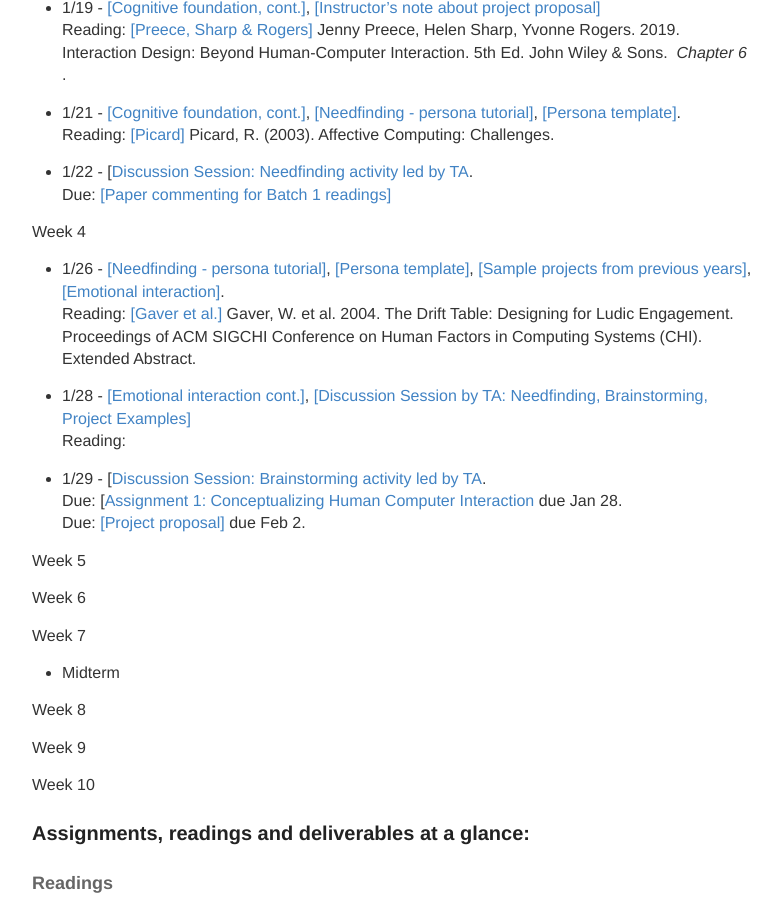
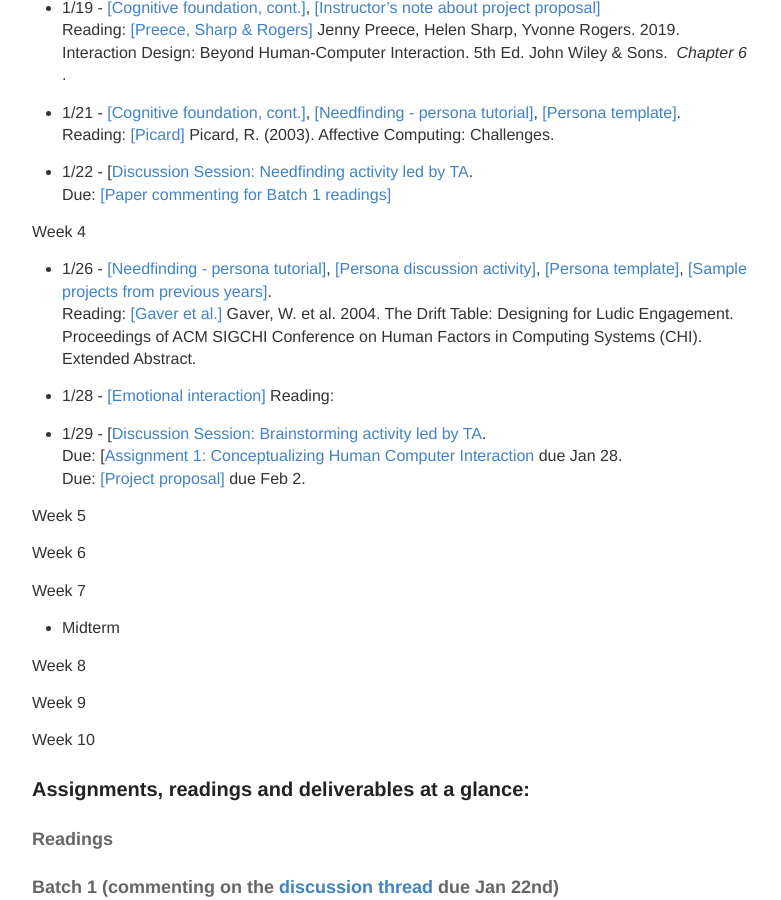
Before and after one commit to hciwang/hciwang.github.io, a Jekyll site: the page built from _posts/2021-1-1-lectures.md, in a window 1280 px wide and 900 px high, scrolled down 1052 px. Shown: the whole window, without its empty margins (248-1029 px from the left). Built offline with Jekyll 4.4.1, drawn with Linux system fonts in a browser that asks for light colours.

Commit message:
Update 2021-1-1-lectures.md

```diff
--- a/_posts/2021-1-1-lectures.md
+++ b/_posts/2021-1-1-lectures.md
@@ -46,10 +46,10 @@
 
 
 Week 4
-- 1/26 - [[Needfinding - persona tutorial]](https://canvas.ucdavis.edu/courses/539971/files/folder/Lectures?preview=11427316), [[Persona template]](https://asinthecity.com/2011/05/13/explaining-personas-used-in-ux-design-%E2%80%93-part-2/), [[Sample projects from previous years]](https://canvas.ucdavis.edu/courses/539971/files/folder/Lectures?preview=11506090), [[Emotional interaction]]().
+- 1/26 - [[Needfinding - persona tutorial]](https://canvas.ucdavis.edu/courses/539971/files/folder/Lectures?preview=11427316), [[Persona discussion activity]](https://canvas.ucdavis.edu/courses/539971/files/folder/Lectures?preview=11507571), [[Persona template]](https://asinthecity.com/2011/05/13/explaining-personas-used-in-ux-design-%E2%80%93-part-2/), [[Sample projects from previous years]](https://canvas.ucdavis.edu/courses/539971/files/folder/Lectures?preview=11506090).
 Reading: [[Gaver et al.]](https://canvas.ucdavis.edu/courses/539971/files/folder/Readings%20(incomplete.%20check%20main%20website%20for%20complete%20readings)?preview=11505810) Gaver, W. et al. 2004. The Drift Table: Designing for Ludic Engagement. Proceedings of ACM SIGCHI Conference on Human Factors in Computing Systems (CHI). Extended Abstract.
 
-- 1/28 - [[Emotional interaction cont.]]( ), [[Discussion Session by TA: Needfinding, Brainstorming, Project Examples]](https://canvas.ucdavis.edu/courses/413583/files/folder/Discussion?preview=7720909)
+- 1/28 - [[Emotional interaction]]( )
 Reading:
 
 - 1/29 - [[Discussion Session: Brainstorming activity led by TA]().
```
